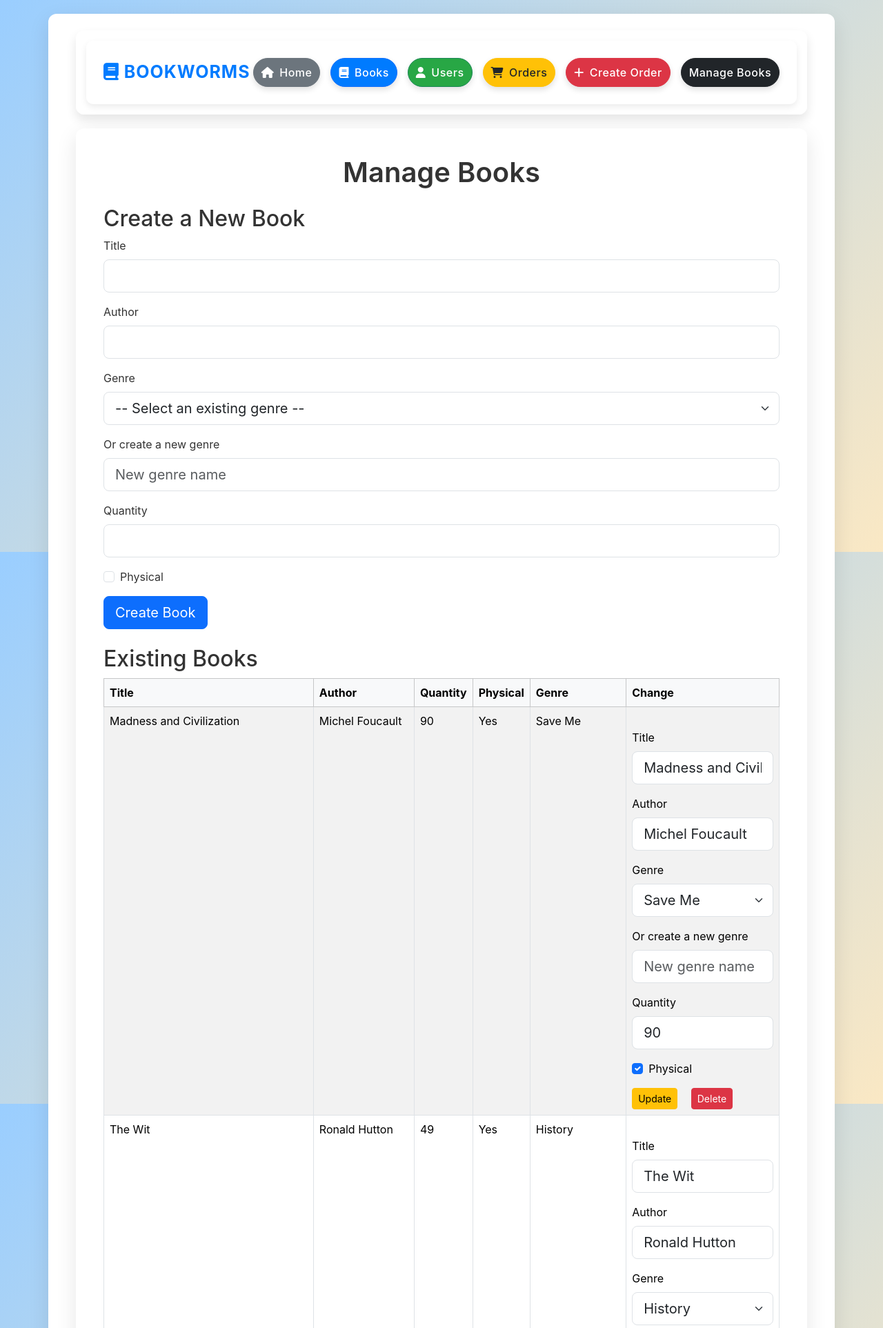
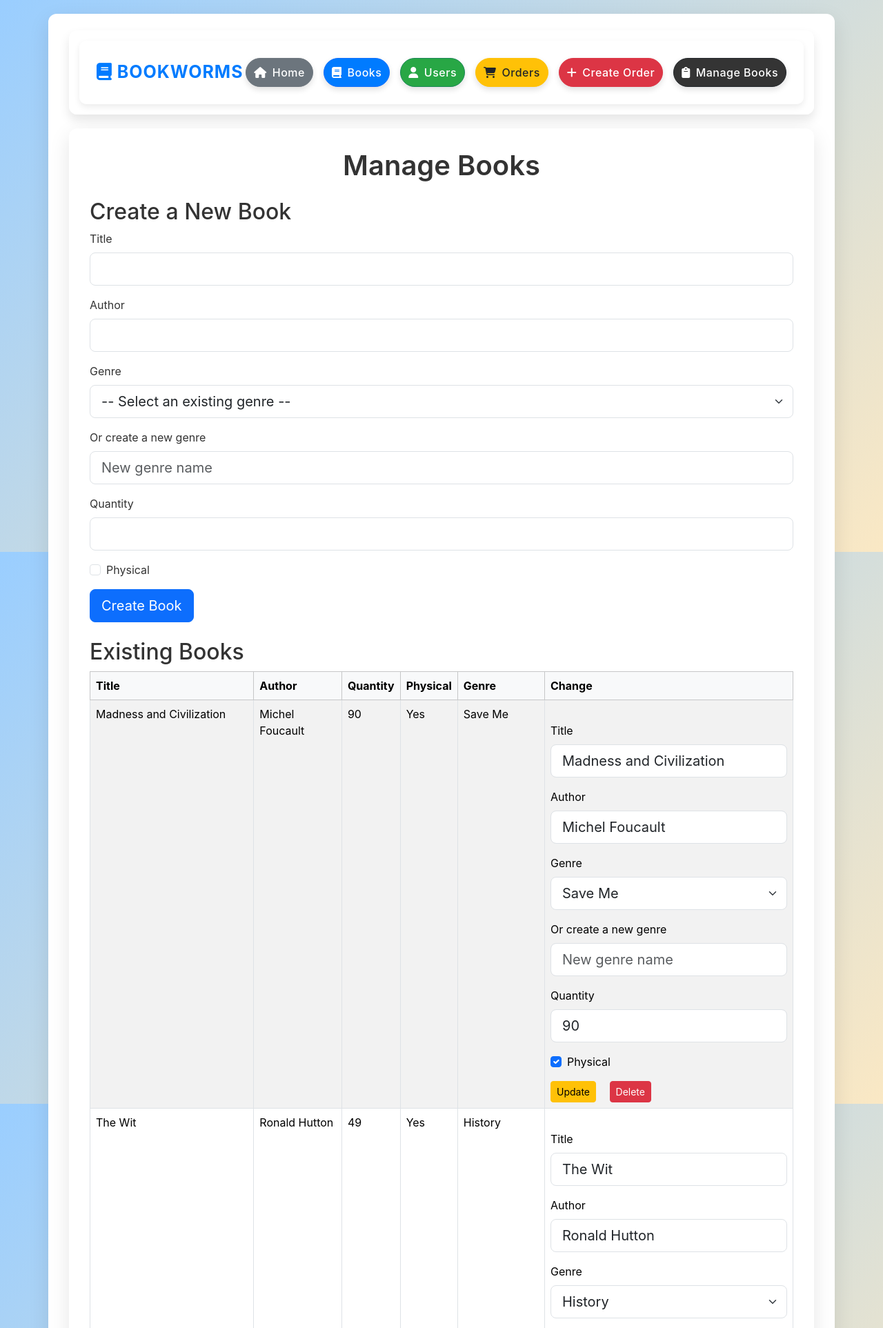
Before and after one commit to Kylea4708/Agile-Project-2025, a Flask app: page /manage-books in a window 1280 px wide. Shown: the top 1925 px of the page at 69% size. Run offline with Flask 3, Linux system fonts and the light colour scheme.

Commit message:
Fixing bugs with the manage book feature

```diff
--- a/Project/app.py
+++ b/Project/app.py
@@ -128,15 +128,38 @@ def manage_books():
         if "create" in request.form:
             title = request.form["title"]
             author = request.form["author"]
-            genre_name = request.form["genre_name"]
+            genre_name = request.form.get("genre_name", "").strip()
+            genre_id = request.form.get("genre_id", "").strip()
             quantity = int(request.form["quantity"])
-            physical = bool(request.form.get("physical", False))
+            physical = bool(request.form.get("physical"))
 
-            genre = db.session.execute(db.select(Genre).filter_by(name=genre_name)).scalar()
-            if not genre:
-                genre = Genre(name=genre_name)
-                db.session.add(genre)
-                db.session.commit()
+            # Check for mutual exclusivity error (both empty or both filled)
+            if (not genre_name and not genre_id):
+                error_msg = "You must select an existing genre or enter a new one."
+            elif genre_name and genre_id:
+                error_msg = "Please select either an existing genre or enter a new genre, not both."
+            else:
+                error_msg = None
+
+            if error_msg:
+                genres = db.session.execute(db.select(Genre)).scalars().all()
+                books = db.session.execute(db.select(Book)).scalars().all()
+                return render_template(
+                    "manage_books.html",
+                    books=books,
+                    genres=genres,
+                    error_msg=error_msg
+                )
+
+            # Handle genre creation or selection
+            if genre_name:
+                genre = db.session.execute(db.select(Genre).filter_by(name=genre_name)).scalar()
+                if not genre:
+                    genre = Genre(name=genre_name)
+                    db.session.add(genre)
+                    db.session.commit()
+            else:
+                genre = db.session.get(Genre, int(genre_id))
 
             book = Book(
                 title=title,
@@ -154,7 +177,39 @@ def manage_books():
             if book:
                 book.title = request.form["title"]
                 book.author = request.form["author"]
-                book.genre_id = int(request.form["genre_id"])
+
+                genre_name = request.form.get("genre_name", "").strip()
+                genre_id = request.form.get("genre_id", "").strip()
+
+                # Check for mutual exclusivity error
+                if (not genre_name and not genre_id):
+                    error_msg = "You must select an existing genre or enter a new one."
+                elif genre_name and genre_id:
+                    error_msg = "Please select either an existing genre or enter a new genre, not both."
+                else:
+                    error_msg = None
+
+                if error_msg:
+                    genres = db.session.execute(db.select(Genre)).scalars().all()
+                    books = db.session.execute(db.select(Book)).scalars().all()
+                    return render_template(
+                        "manage_books.html",
+                        books=books,
+                        genres=genres,
+                        error_msg=error_msg
+                    )
+
+                # Genre assignment
+                if genre_name:
+                    genre = db.session.execute(db.select(Genre).filter_by(name=genre_name)).scalar()
+                    if not genre:
+                        genre = Genre(name=genre_name)
+                        db.session.add(genre)
+                        db.session.commit()
+                    book.genre_id = genre.id
+                elif genre_id:
+                    book.genre_id = int(genre_id)
+
                 book.quantity = int(request.form["quantity"])
                 book.physical = bool(request.form.get("physical", False))
                 db.session.commit()
@@ -164,15 +219,13 @@ def manage_books():
             book = db.session.get(Book, book_id)
             if book:
                 affected_orders = {item.order for item in book.order_items}
-
                 db.session.delete(book)
                 db.session.commit()
 
                 for order in affected_orders:
                     if not order.items:
                         db.session.delete(order)
-
-        db.session.commit()
+                db.session.commit()
 
         return redirect(url_for("manage_books"))
 
--- a/Project/templates/base.html
+++ b/Project/templates/base.html
@@ -113,6 +113,10 @@
             content: "\f067";
         }
 
+        .navbar-links a:nth-child(6)::before {
+            content: "\f328";
+        }
+
         /* Secondary Styling for Buttons */
         .navbar-links a:hover {
             transform: translateY(-3px) scale(1.05);
@@ -140,9 +144,13 @@
             background-color: #dc3545;
         }
 
+        .navbar-links a.btn-dark {
+            background-color: #343434;
+        }
+
         .container {
             background-color: white;
-            padding: 40px;
+            padding: 30px;
             border-radius: 12px;
             box-shadow: 0 10px 30px rgba(0, 0, 0, 0.1);
             margin-top: 20px;
--- a/Project/templates/manage_books.html
+++ b/Project/templates/manage_books.html
@@ -2,6 +2,9 @@
 {% block pagetitle %}Manage Books{% endblock %}
 {% block content %}
 <h1 class="text-center mb-4">Manage Books</h1>
+{% if error_msg %}
+    <div class="alert alert-danger">{{ error_msg }}</div>
+{% endif %}
 <h2>Create a New Book</h2>
 <form method="POST" class="mb-4">
     <input type="hidden" name="create">
@@ -17,8 +20,8 @@
     </div>
 
     <div class="mb-3">
-        <label for="genre_id" class="form-label">Genre</label>
-        <select name="genre_id" class="form-select form-select-lg">
+        <label for="create-genre-id" class="form-label">Genre</label>
+        <select name="genre_id" id="create-genre-id" class="form-select form-select-lg">
             <option value="">-- Select an existing genre --</option>
             {% for genre in genres %}
                 <option value="{{ genre.id }}">{{ genre.name }}</option>
@@ -27,8 +30,8 @@
     </div>
 
     <div class="mb-3">
-        <label for="genre_name" class="form-label">Or create a new genre</label>
-        <input type="text" name="genre_name" class="form-control form-control-lg" placeholder="New genre name">
+        <label for="create-genre-name" class="form-label">Or create a new genre</label>
+        <input type="text" name="genre_name" id="create-genre-name" class="form-control form-control-lg" placeholder="New genre name">
     </div>
 
     <div class="mb-3">
@@ -53,7 +56,7 @@
             <th>Quantity</th>
             <th>Physical</th>
             <th>Genre</th>
-            <th>Change</th>
+            <th style="width: 360px;">Change</th>
         </tr>
     </thead>
     <tbody>
@@ -68,20 +71,23 @@
                 <form method="POST" style="display:inline; width: 100%; padding: 15px;">
                     <input type="hidden" name="edit">
                     <input type="hidden" name="book_id" value="{{ book.id }}">
+
                     <div class="mb-3">
-                        <label for="title" class="form-label">Title</label>
+                        <label for="title-{{ book.id }}" class="form-label">Title</label>
                         <input type="text" name="title" value="{{ book.title }}" class="form-control form-control-lg" required>
                     </div>
+
                     <div class="mb-3">
-                        <label for="author" class="form-label">Author</label>
+                        <label for="author-{{ book.id }}" class="form-label">Author</label>
                         <input type="text" name="author" value="{{ book.author }}" class="form-control form-control-lg" required>
                     </div>
+
                     <div class="mb-3">
-                        <label for="genre_id" class="form-label">Genre</label>
-                        <select name="genre_id" class="form-select form-select-lg">
+                        <label for="edit-genre-id-{{ book.id }}" class="form-label">Genre</label>
+                        <select name="genre_id" id="edit-genre-id-{{ book.id }}" class="form-select form-select-lg">
                             <option value="">-- Select an existing genre --</option>
                             {% for genre in genres %}
-                                <option value="{{ genre.id }}" {% if genre.id == book.genre.id %}selected{% endif %}>
+                                <option value="{{ genre.id  }}" {% if genre.id == book.genre.id %}selected{% endif %}>
                                     {{ genre.name }}
                                 </option>
                             {% endfor %}
@@ -89,18 +95,20 @@
                     </div>
 
                     <div class="mb-3">
-                        <label for="genre_name" class="form-label">Or create a new genre</label>
-                        <input type="text" name="genre_name" class="form-control form-control-lg" placeholder="New genre name">
+                        <label for="edit-genre-name-{{ book.id }}" class="form-label">Or create a new genre</label>
+                        <input type="text" name="genre_name" id="edit-genre-name-{{ book.id }}" class="form-control form-control-lg" placeholder="New genre name">
                     </div>
 
                     <div class="mb-3">
-                        <label for="quantity" class="form-label">Quantity</label>
+                        <label for="quantity-{{ book.id }}" class="form-label">Quantity</label>
                         <input type="number" name="quantity" value="{{ book.quantity }}" class="form-control form-control-lg" required>
                     </div>
+
                     <div class="mb-3 form-check">
                         <input type="checkbox" name="physical" {% if book.physical %}checked{% endif %} class="form-check-input">
                         <label for="physical" class="form-check-label">Physical</label>
                     </div>
+
                     <button type="submit" class="btn btn-warning btn-sm">Update</button>
                 </form>
 
@@ -114,4 +122,5 @@
         {% endfor %}
     </tbody>
 </table>
+
 {% endblock %}
```
Also changed, not shown: Project/book_store.db.
